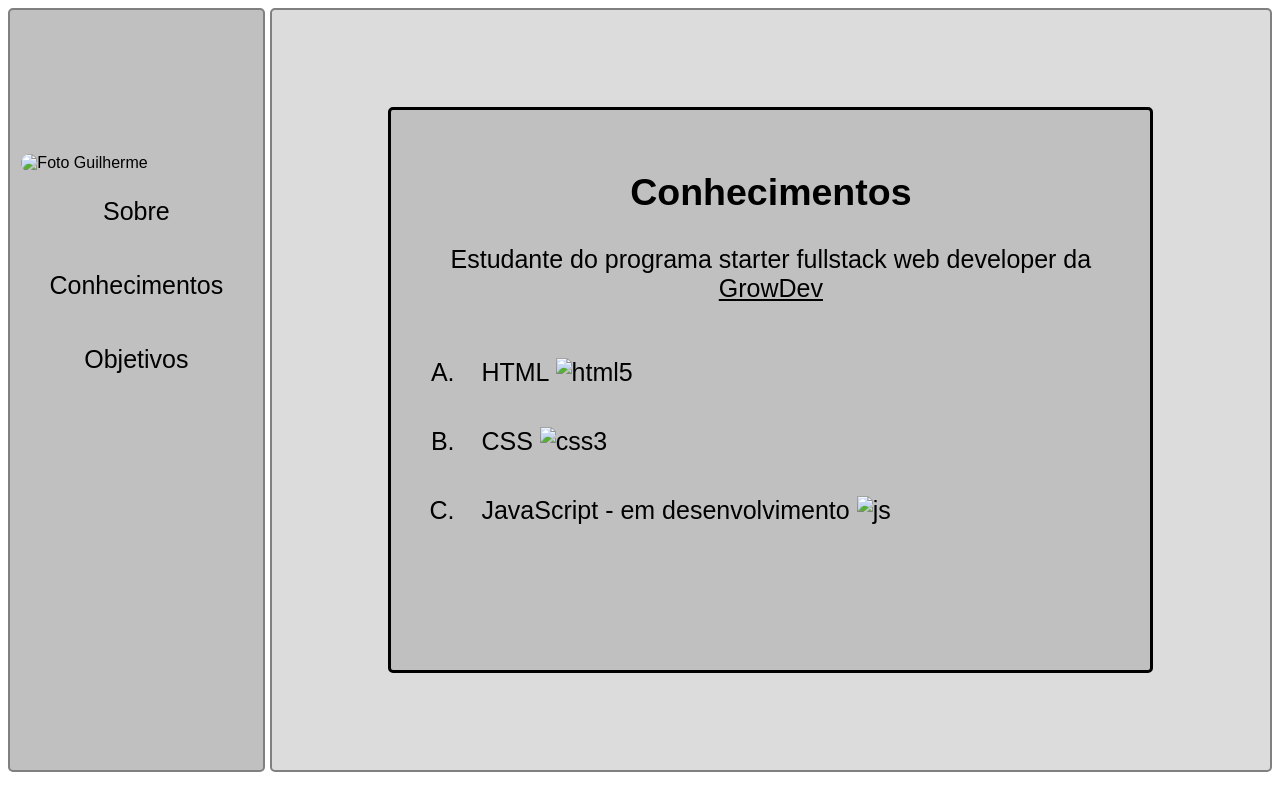
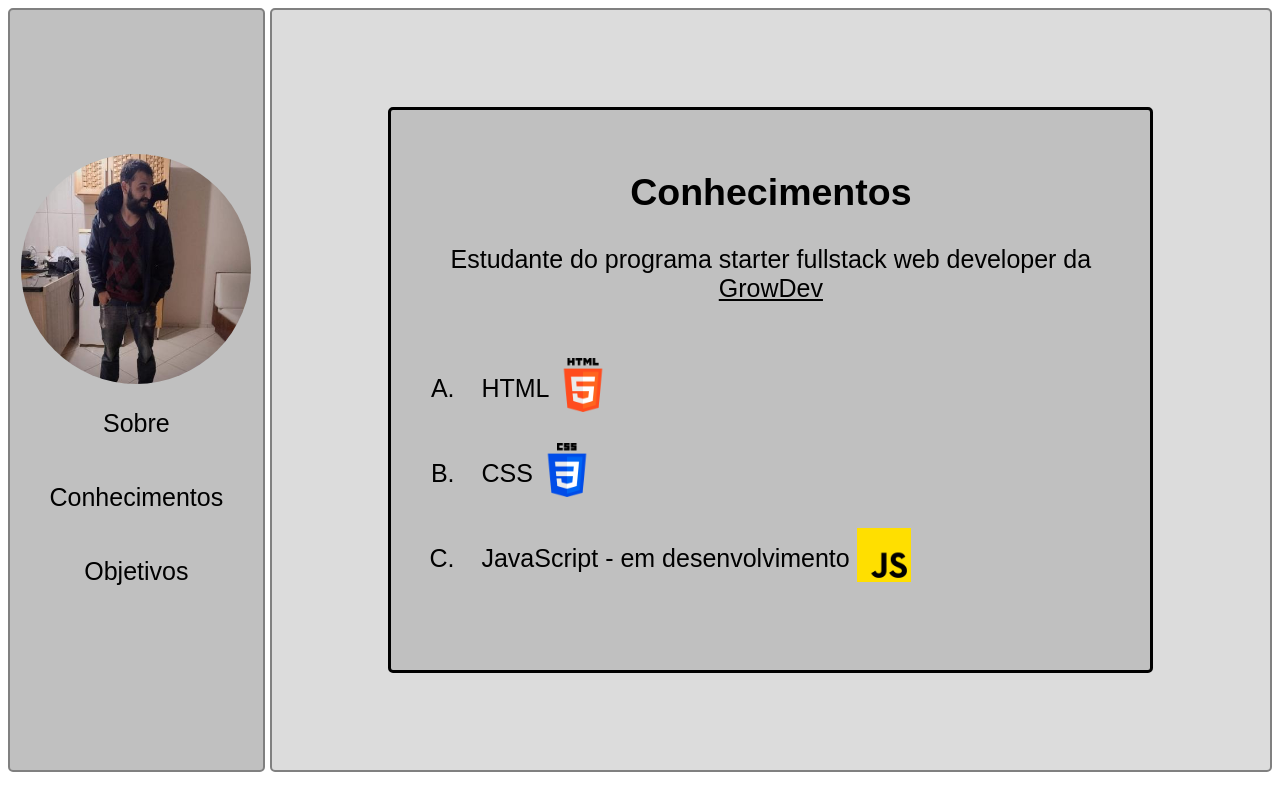
Before and after one commit to Guilherme-Turek/Portifolio, a plain HTML site: page conhecimentos.html in a window 1280 px wide. Drawn offline with Linux system fonts and the light colour scheme.

Commit message:
Correção erros

```diff
--- a/conhecimentos.html
+++ b/conhecimentos.html
@@ -12,7 +12,7 @@
 <body>
     <main class="container">
         <section class="bloco-1">
-            <img class="foto" src="./assents/eu.jpeg" alt="Foto Guilherme">
+            <img class="foto" src="./assets/eu.jpeg" alt="Foto Guilherme">
             <nav class="menu">
                 <a class="linkmenu" href="./index.html">Sobre</a>
                 <a class="linkmenu" href="./conhecimentos.html">Conhecimentos</a>
@@ -27,11 +27,11 @@
                 </p>
                 <ol class="lista" type="A">
                     <li class="itens-lista">HTML
-                        <img class="img-lista" src="./assents/html-5(1).png" alt="html5"></li>
+                        <img class="img-lista" src="./assets/html-5(1).png" alt="html5"></li>
                     <li class="itens-lista">CSS
-                        <img class="img-lista" src="./assents/css-3.png" alt="css3"></li>
+                        <img class="img-lista" src="./assets/css-3.png" alt="css3"></li>
                     <li class="itens-lista">JavaScript - em desenvolvimento
-                        <img class="img-lista" src="./assents/js.png" alt="js"></li>
+                        <img class="img-lista" src="./assets/js.png" alt="js"></li>
                 </ol>
             </div>
         </section>
```
Also changed, not shown: index.html (+4 -4 lines), objetivos.html (+1 -1 lines).
